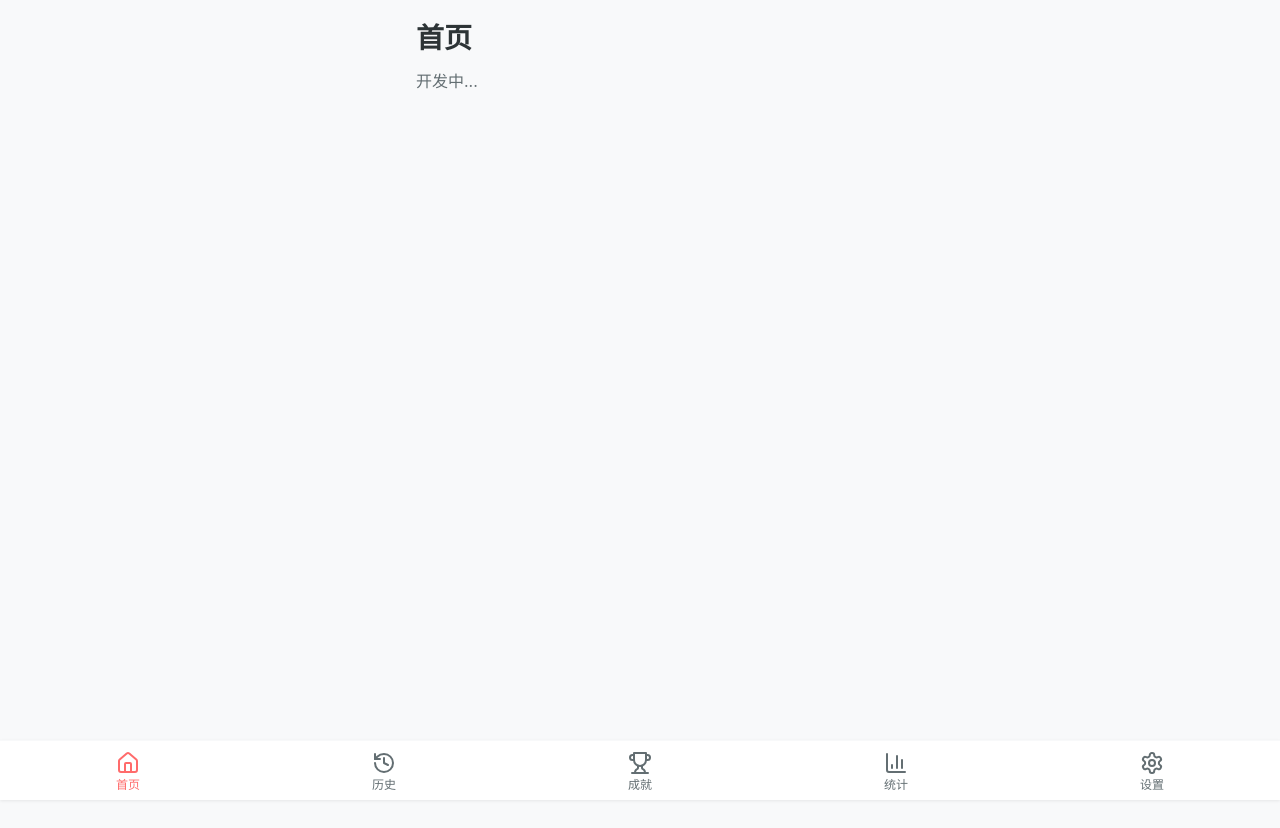
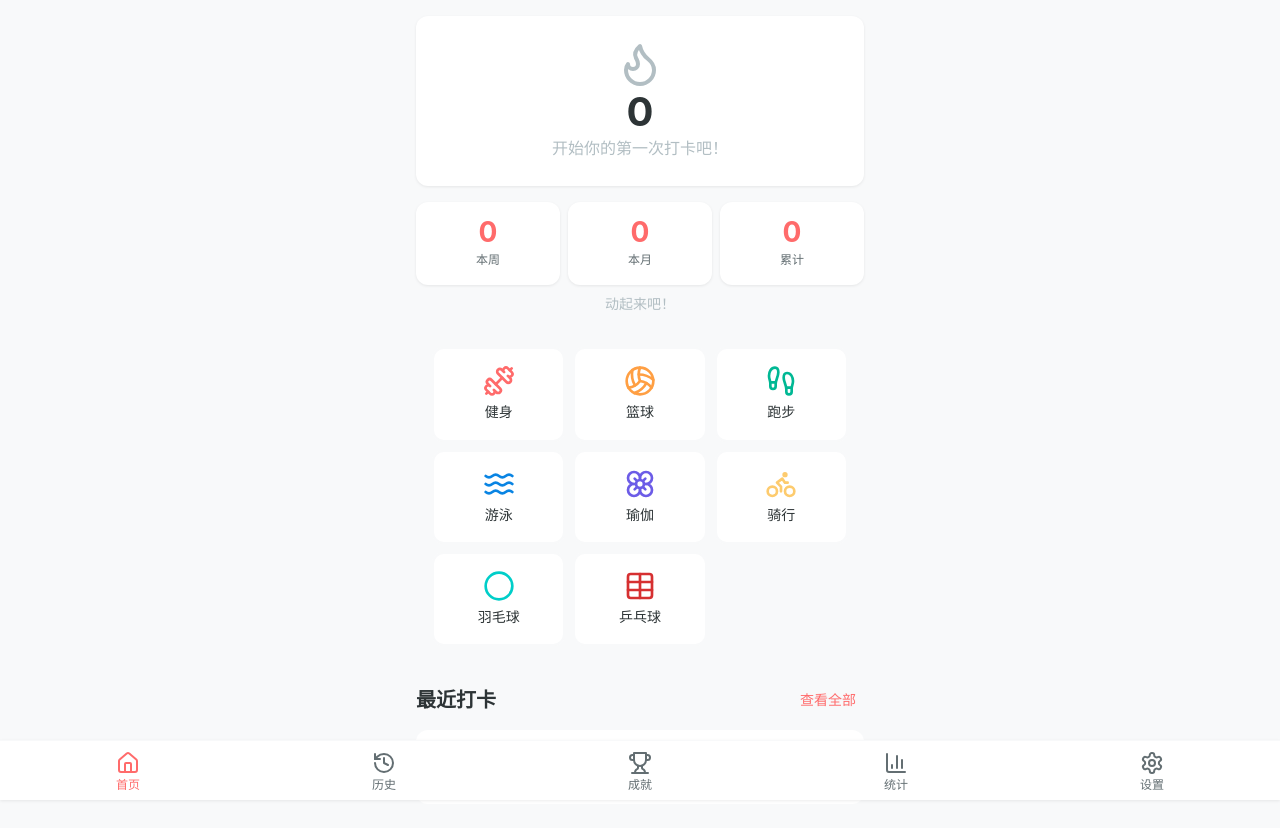
Before and after one commit to HICDATS/Momenta, a React (Vite) app: page / in a window 1280 px wide. Shown: the top 828 px of the page. Before the commit the page ends 800 px from the top, so only its background shows below. Built offline with nearby package versions, Linux system fonts and the light colour scheme.

Commit message:
feat: 首页Dashboard

```diff
--- a/src/pages/Home/Home.module.css
+++ b/src/pages/Home/Home.module.css
@@ -1,16 +1,104 @@
 .home {
+  display: flex;
+  flex-direction: column;
+  gap: var(--spacing-md);
   padding: var(--spacing-md);
 }
 
-.title {
-  margin: 0 0 var(--spacing-sm);
-  font-size: var(--font-size-xl);
+.srOnly {
+  position: absolute;
+  width: 1px;
+  height: 1px;
+  padding: 0;
+  margin: -1px;
+  overflow: hidden;
+  clip: rect(0, 0, 0, 0);
+  white-space: nowrap;
+  border: 0;
+}
+
+.loading {
+  margin: var(--spacing-xl) 0;
+  text-align: center;
+  font-size: var(--font-size-md);
+  color: var(--color-text-secondary);
+}
+
+.error {
+  margin: var(--spacing-xl) 0;
+  padding: var(--spacing-md);
+  text-align: center;
+  font-size: var(--font-size-sm);
+  color: var(--color-danger);
+  background-color: var(--color-bg-card);
+  border-radius: var(--radius-md);
+}
+
+.recentSection {
+  display: flex;
+  flex-direction: column;
+  gap: var(--spacing-sm);
+}
+
+.sectionHeader {
+  display: flex;
+  align-items: center;
+  justify-content: space-between;
+}
+
+.sectionTitle {
+  margin: 0;
+  font-size: var(--font-size-lg);
   font-weight: var(--font-weight-bold);
   color: var(--color-text);
 }
 
-.placeholder {
+.viewAll {
+  font-size: var(--font-size-sm);
+  color: var(--color-primary);
+  text-decoration: none;
+  min-height: 44px;
+  display: inline-flex;
+  align-items: center;
+  padding: var(--spacing-xs) var(--spacing-sm);
+}
+
+.recentList {
+  list-style: none;
   margin: 0;
+  padding: 0;
+  display: flex;
+  flex-direction: column;
+  gap: var(--spacing-xs);
+}
+
+.recentItem {
+  display: flex;
+  align-items: center;
+  justify-content: space-between;
+  padding: var(--spacing-sm) var(--spacing-md);
+  background-color: var(--color-bg-card);
+  border-radius: var(--radius-sm);
+  box-shadow: var(--shadow-sm);
+}
+
+.sportName {
+  font-size: var(--font-size-md);
+  color: var(--color-text);
+  font-weight: var(--font-weight-medium);
+}
+
+.checkInTime {
+  font-size: var(--font-size-sm);
   color: var(--color-text-secondary);
+}
+
+.emptyText {
+  margin: 0;
+  padding: var(--spacing-lg) var(--spacing-md);
+  text-align: center;
   font-size: var(--font-size-md);
+  color: var(--color-text-light);
+  background-color: var(--color-bg-card);
+  border-radius: var(--radius-md);
 }
--- a/src/pages/Home/Home.tsx
+++ b/src/pages/Home/Home.tsx
@@ -1,10 +1,76 @@
+import { Link, useInRouterContext } from 'react-router-dom';
+import { useCheckIns } from '../../hooks/useCheckIns';
+import { StreakDisplay } from '../../components/StreakDisplay/StreakDisplay';
+import { StatsCard } from '../../components/StatsCard/StatsCard';
+import { QuickCheckIn } from '../../components/QuickCheckIn/QuickCheckIn';
+import { formatDateTime } from '../../utils/dateUtils';
+import { DEFAULT_SPORT_TYPES } from '../../constants/sports';
 import styles from './Home.module.css';
 
+const RECENT_PREVIEW_COUNT = 3;
+const LOADING_TEXT = '加载中...';
+const ERROR_PREFIX = '加载失败：';
+const EMPTY_TEXT = '还没有打卡记录，快去运动吧！';
+const RECENT_TITLE = '最近打卡';
+const VIEW_ALL = '查看全部';
+const PAGE_TITLE = '首页';
+
 export function Home(): JSX.Element {
+  const { checkIns, loading, error, refresh } = useCheckIns();
+  const inRouter = useInRouterContext();
+  const recentCheckIns = checkIns.slice(0, RECENT_PREVIEW_COUNT);
+
+  const viewAllLink = inRouter ? (
+    <Link to="/history" className={styles.viewAll}>
+      {VIEW_ALL}
+    </Link>
+  ) : (
+    <a href="/history" className={styles.viewAll}>
+      {VIEW_ALL}
+    </a>
+  );
+
   return (
     <div className={styles.home} data-testid="page-home">
-      <h1 className={styles.title}>首页</h1>
-      <p className={styles.placeholder}>开发中...</p>
+      <h1 className={styles.srOnly}>{PAGE_TITLE}</h1>
+      {loading ? (
+        <p className={styles.loading}>{LOADING_TEXT}</p>
+      ) : error ? (
+        <p className={styles.error}>{ERROR_PREFIX}{error}</p>
+      ) : (
+        <>
+          <StreakDisplay checkIns={checkIns} />
+          <StatsCard checkIns={checkIns} />
+          <QuickCheckIn onCheckInComplete={() => { void refresh(); }} />
+          <section className={styles.recentSection}>
+            <div className={styles.sectionHeader}>
+              <h2 className={styles.sectionTitle}>{RECENT_TITLE}</h2>
+              {viewAllLink}
+            </div>
+            {recentCheckIns.length > 0 ? (
+              <ul className={styles.recentList} data-testid="recent-list">
+                {recentCheckIns.map((checkIn) => {
+                  const sport = DEFAULT_SPORT_TYPES.find(
+                    (s) => s.id === checkIn.sportType,
+                  );
+                  return (
+                    <li key={checkIn.id} className={styles.recentItem}>
+                      <span className={styles.sportName}>
+                        {sport?.name ?? checkIn.sportType}
+                      </span>
+                      <span className={styles.checkInTime}>
+                        {formatDateTime(checkIn.timestamp)}
+                      </span>
+                    </li>
+                  );
+                })}
+              </ul>
+            ) : (
+              <p className={styles.emptyText}>{EMPTY_TEXT}</p>
+            )}
+          </section>
+        </>
+      )}
     </div>
   );
 }
```
Also changed, not shown: 1 other file (tests, documents, lock files or other folders).
